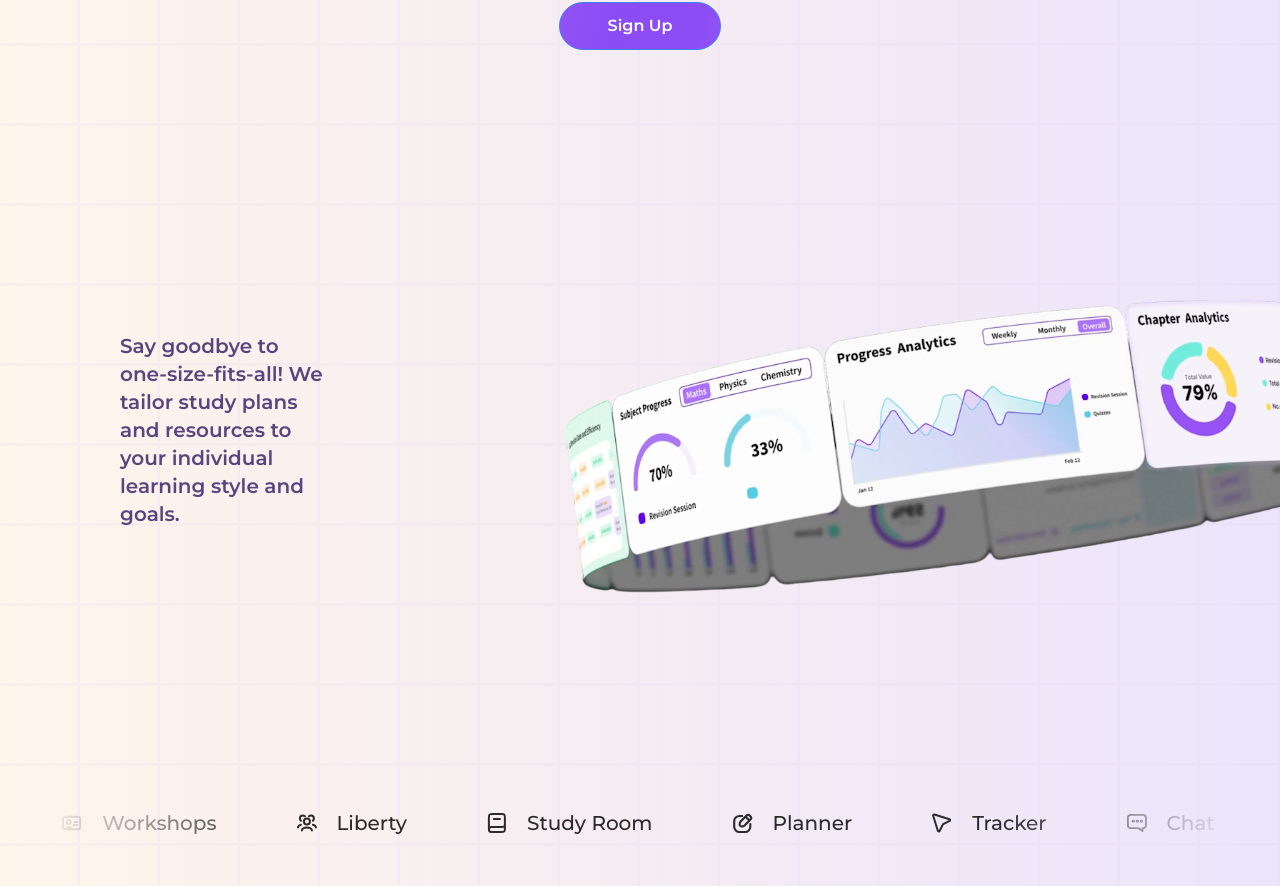
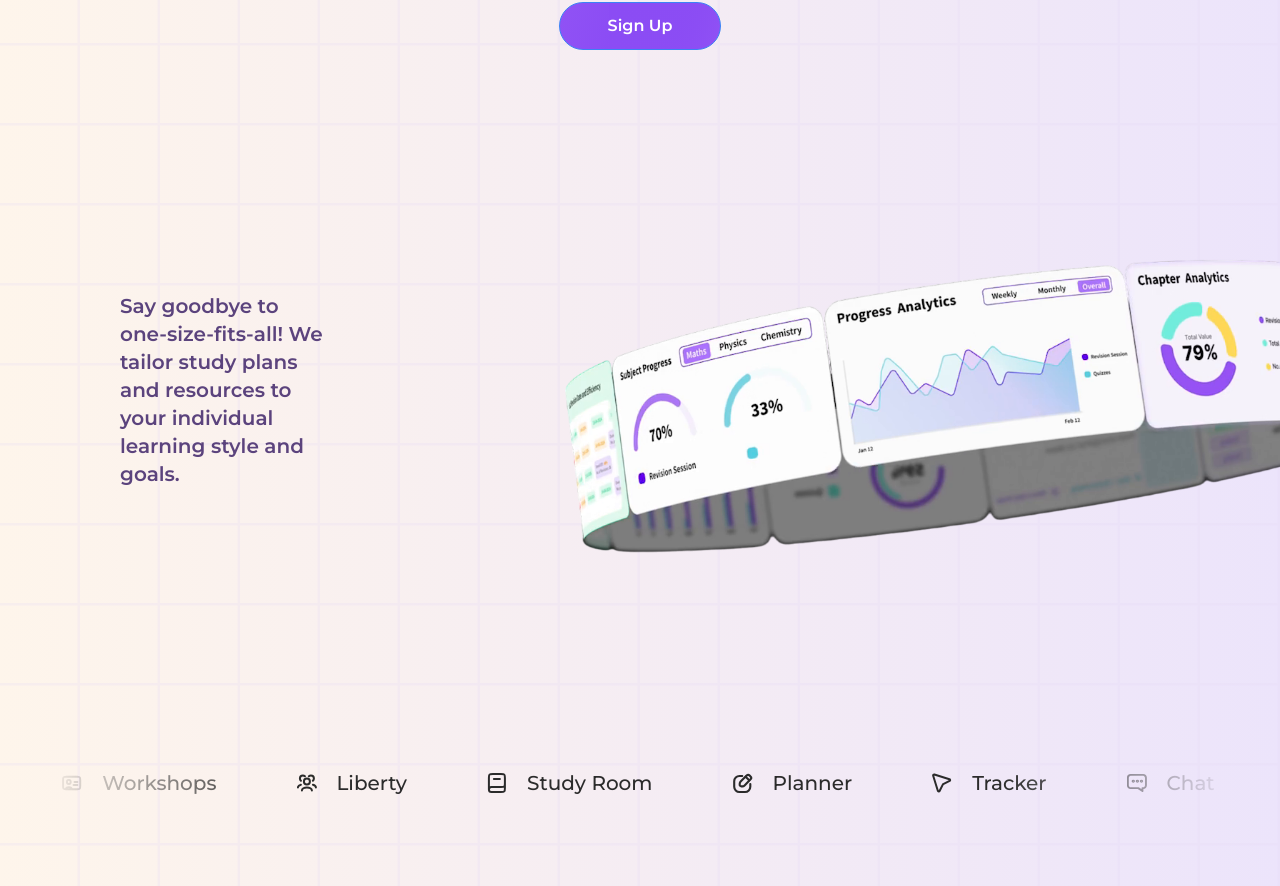
Before and after one commit to Leadlly/leadlly.in, a Next.js app: page / in a window 1280 px wide. Shown: the part 517-1403 px from the top of the page. Built offline with nearby package versions, Linux system fonts and the light colour scheme.

Commit message:
some layout fix

```diff
--- a/src/components/Home/Hero.tsx
+++ b/src/components/Home/Hero.tsx
@@ -36,7 +36,7 @@ const Hero = (props: Props) => {
 					{/* Download <Download className='w-4 h-4 md:w-5 md:h-5' /> */}
 				</Link>
 			</Reveal>
-			<div className='mt-10 md:mt-20 flex flex-col md:flex-row items-center'>
+			<div className='mt-20 md:mt-10 flex flex-col md:flex-row items-center'>
 				<div className='w-full md:w-2/3 xl:w-1/3 mb-10 md:mb-0'>
 					<Reveal motionDivClass=''>
 						<p className='text-[#5B437D] font-semibold text-xs ml-5  max-md:max-w-60 md:text-xl text-left lg:ml-20'>
--- a/src/components/Home/TestimonialsMarquee.tsx
+++ b/src/components/Home/TestimonialsMarquee.tsx
@@ -105,7 +105,7 @@ const MarqueeMotionDiv = ({
 									className='w-full h-full object-cover object-center'
 								/>
 							) : (
-								<div className='w-full h-full text-center items-center flex justify-center text-4xl bg-slate-200'>
+								<div className='w-full h-full text-center items-center flex justify-center text-2xl md:text-4xl bg-slate-200'>
 									{testimonial.name[0]}
 								</div>
 							)}
```
